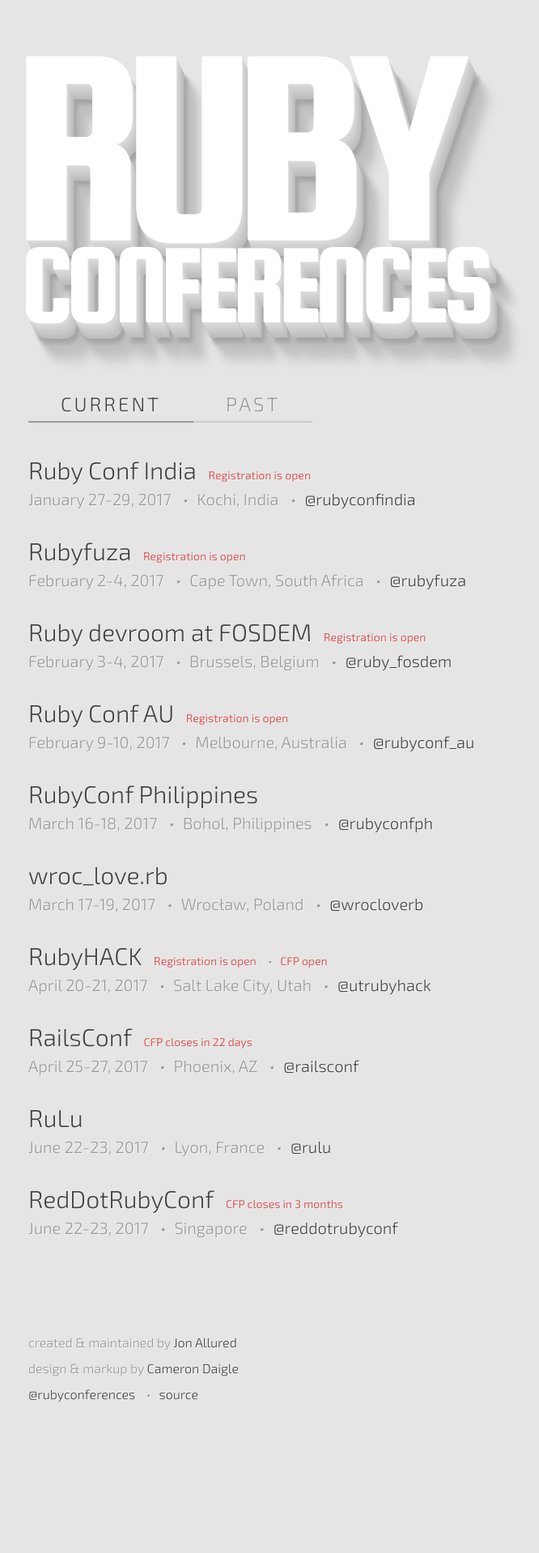
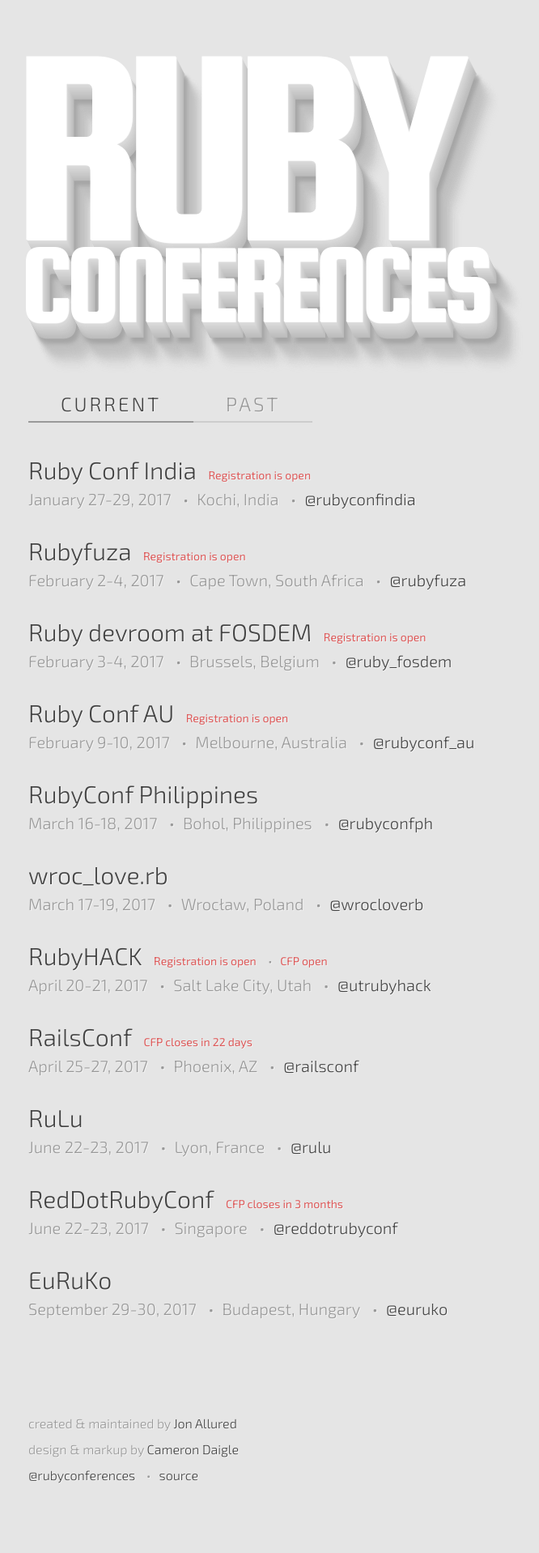
Before and after one commit to ruby-conferences/ruby-conferences.github.io, a Jekyll site: the page built from index.html, in a window 1280 px wide. Shown: the whole page at 81% size, without its empty margins (205-871 px from the left). Built offline with Jekyll 4.4.1, drawn with Linux system fonts in a browser that asks for light colours; before the commit the page ends 1818 px from its top, so only the background shows below that.

Commit message:
Add Euruko Conference 2017

```diff
--- a/_data/current.yml
+++ b/_data/current.yml
@@ -75,3 +75,9 @@
   twitter: reddotrubyconf
   cfp_phrase: CFP closes
   cfp_date: "March 15, 2017"
+
+- name: EuRuKo
+  location: Budapest, Hungary
+  dates: "September 29-30, 2017"
+  url: http://www.euruko2017.org
+  twitter: euruko
```
